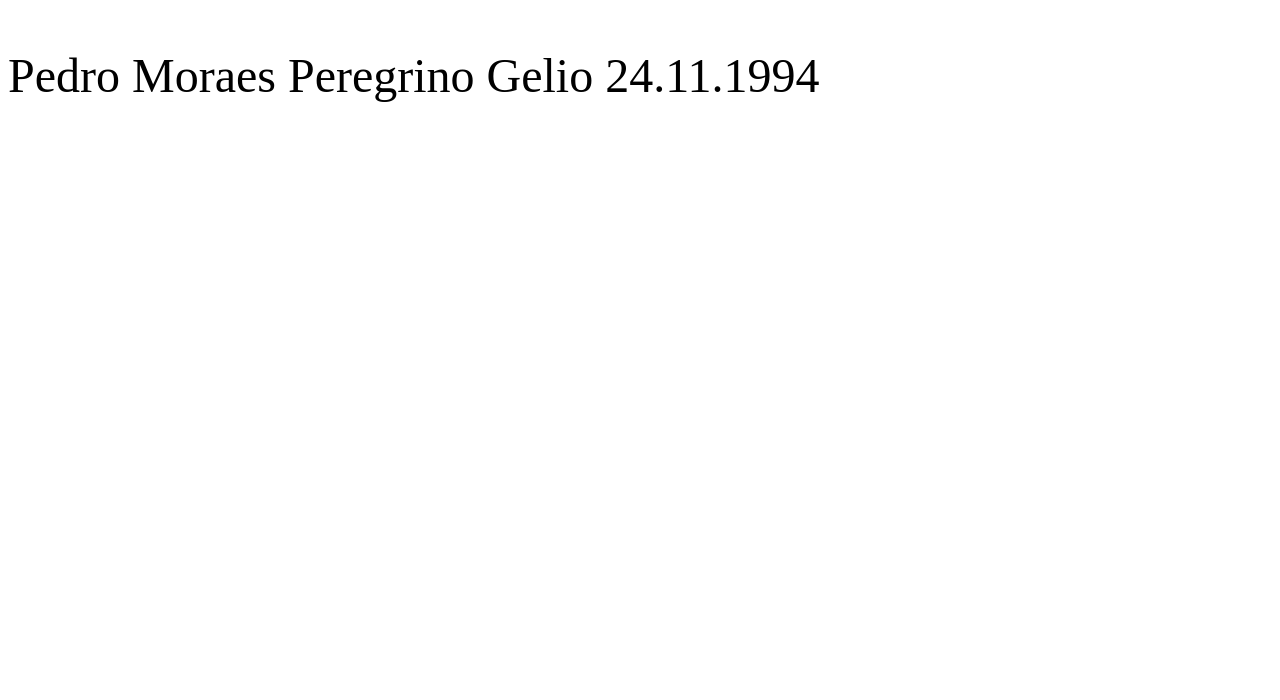
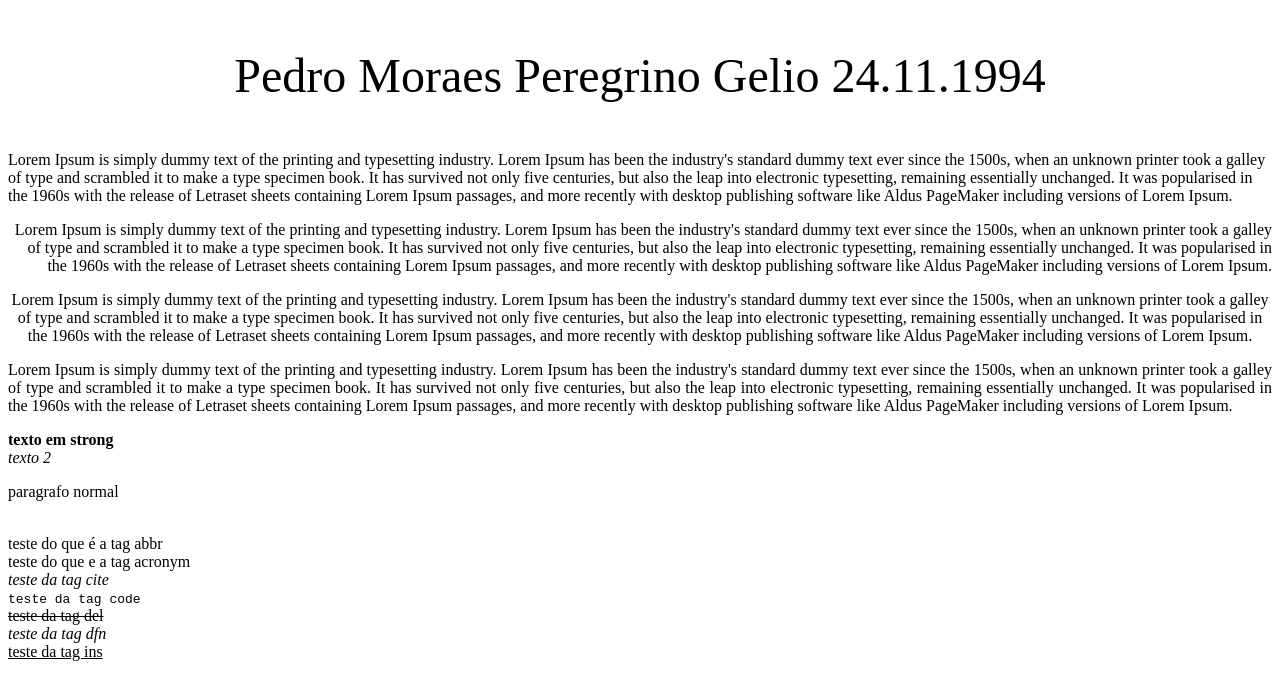
Before and after one commit to Geliopedro/AulaStep, a plain HTML site: page gelio/aula2.html in a window 1280 px wide. Drawn offline with Linux system fonts and the light colour scheme.

Commit message:
update 1 aula 2
primeira mudança

```diff
--- a/gelio/aula2.html
+++ b/gelio/aula2.html
@@ -6,7 +6,36 @@
 
     </head>
     <body>
-        <font size = "10px"><p>Pedro Moraes Peregrino Gelio 24.11.1994</p></font>
+        <font size = "10px" align = "center"><p>Pedro Moraes Peregrino Gelio 24.11.1994</p></font>
+
+
+        <p align = "left"> Lorem Ipsum is simply dummy text of the printing and typesetting industry. Lorem Ipsum has been the industry's standard dummy text ever since the 1500s, when an unknown printer took a galley of type and scrambled it to make a type specimen book. It has survived not only five centuries, but also the leap into electronic typesetting, remaining essentially unchanged. It was popularised in the 1960s with the release of Letraset sheets containing Lorem Ipsum passages, and more recently with desktop publishing software like Aldus PageMaker including versions of Lorem Ipsum.</p> <!-- alinhamento a esquerda-->
+
+        <p align = "right"> Lorem Ipsum is simply dummy text of the printing and typesetting industry. Lorem Ipsum has been the industry's standard dummy text ever since the 1500s, when an unknown printer took a galley of type and scrambled it to make a type specimen book. It has survived not only five centuries, but also the leap into electronic typesetting, remaining essentially unchanged. It was popularised in the 1960s with the release of Letraset sheets containing Lorem Ipsum passages, and more recently with desktop publishing software like Aldus PageMaker including versions of Lorem Ipsum.</p><!-- alinhamento a direita-->
+
+        <p align = "center"> Lorem Ipsum is simply dummy text of the printing and typesetting industry. Lorem Ipsum has been the industry's standard dummy text ever since the 1500s, when an unknown printer took a galley of type and scrambled it to make a type specimen book. It has survived not only five centuries, but also the leap into electronic typesetting, remaining essentially unchanged. It was popularised in the 1960s with the release of Letraset sheets containing Lorem Ipsum passages, and more recently with desktop publishing software like Aldus PageMaker including versions of Lorem Ipsum.</p><!-- alinhamento ao centro-->
+
+        <p align = "justify"> Lorem Ipsum is simply dummy text of the printing and typesetting industry. Lorem Ipsum has been the industry's standard dummy text ever since the 1500s, when an unknown printer took a galley of type and scrambled it to make a type specimen book. It has survived not only five centuries, but also the leap into electronic typesetting, remaining essentially unchanged. It was popularised in the 1960s with the release of Letraset sheets containing Lorem Ipsum passages, and more recently with desktop publishing software like Aldus PageMaker including versions of Lorem Ipsum.</p><!-- alinhamento justificado-->
+
+        <strong> texto em strong</strong><br>
+
+        <em>texto 2</em><br>
+
+        <p>paragrafo normal</p><br>
+
+        <abbr>teste do que é a tag abbr</abbr><br>
+
+        <acronym>teste do que e a tag acronym</acronym><br>
+
+        <cite>teste da tag cite</cite><br>
+
+        <code> teste da tag code</code><br>
+
+        <del> teste da tag del</del><br>
+
+        <dfn>teste da tag dfn</dfn><br>
+
+        <ins> teste da tag ins</ins><br>
 
     </body>
 
```
